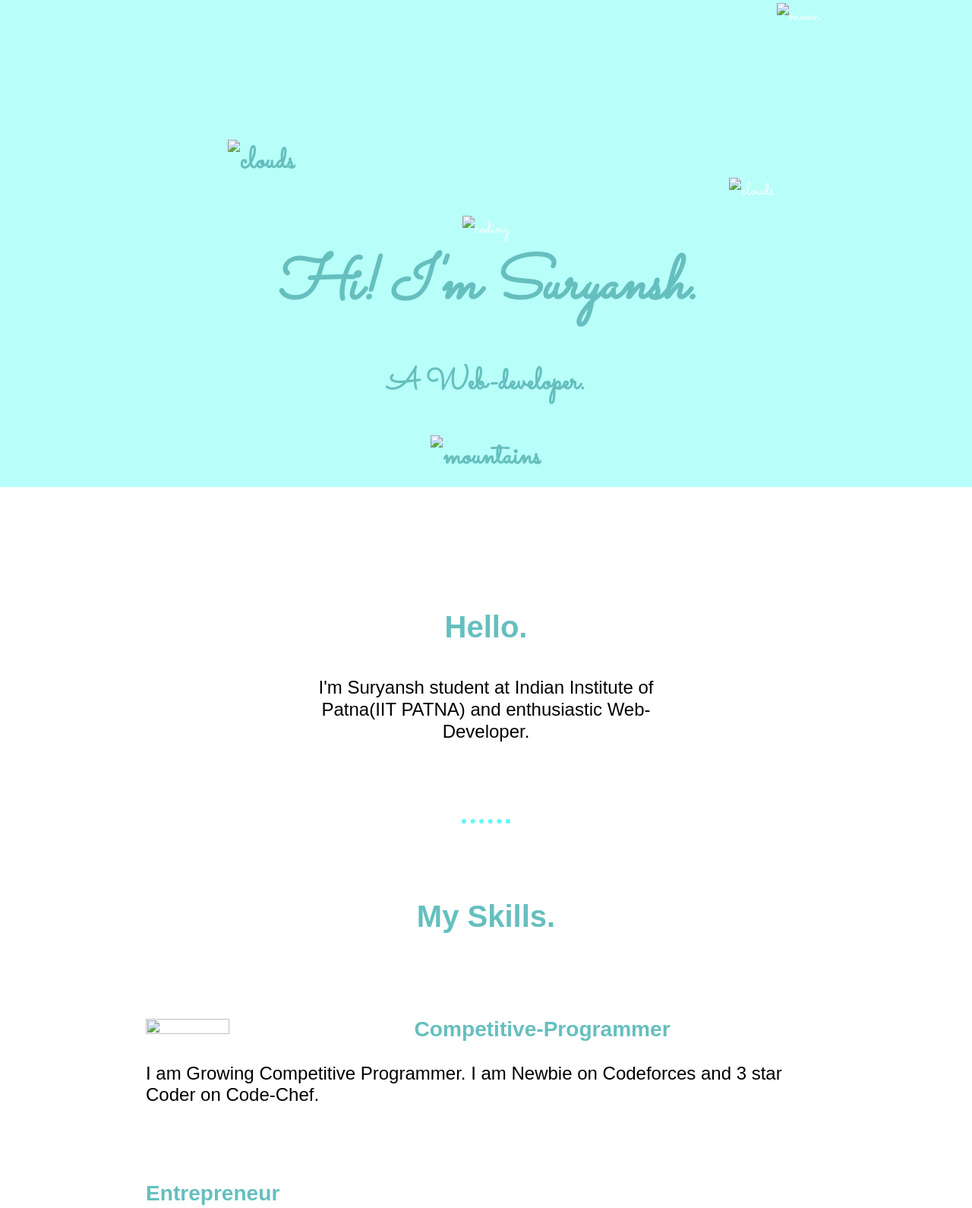
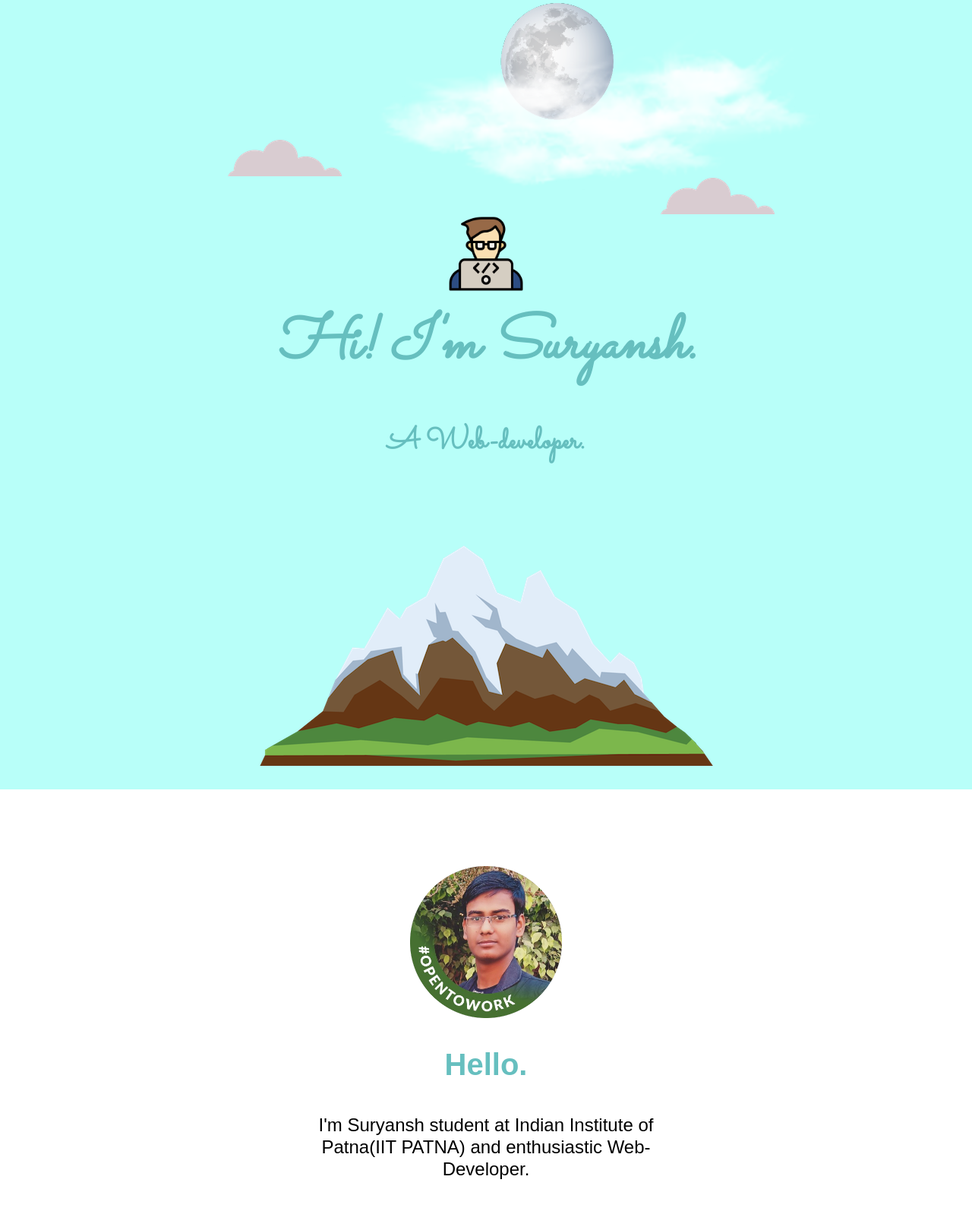
Before and after one commit to Suryanshj45/MY-SITE, a plain HTML site: page index.html in a window 1280 px wide. Shown: the part 16-1606 px from the top of the page at 76% size. Drawn offline with Linux system fonts and the light colour scheme.

Commit message:
Update index.html

```diff
--- a/index.html
+++ b/index.html
@@ -10,17 +10,17 @@
   <body>
 
     <div class="top-container">
-<img class="top-cloud"src="images/cloud.png" alt="clouds">
-<img class="coding" src="images/coding.png" alt="coding">
-<img class="moon" src="images/koon.png" alt="moon">
+<img class="top-cloud"src="cloud.png" alt="clouds">
+<img class="coding" src="coding.png" alt="coding">
+<img class="moon" src="koon.png" alt="moon">
       <h1><em>Hi! I'm Suryansh.</em></h1>
     <h2><p>A Web-developer.</p></h>
-      <img  class="mt" src="images/mountain.png" alt="mountains">
-        <img class="bottom-cloud" src="images/cloud.png" alt="clouds">
+      <img  class="mt" src="mountain.png" alt="mountains">
+        <img class="bottom-cloud" src="cloud.png" alt="clouds">
     </div>
     <div class="middle-container">
       <div class="profile">
-        <img src="images/Suryansh.png" alt="">
+        <img src="Suryansh.png" alt="">
         <h2>Hello.</h2>
         <p class="intro-text">I'm Suryansh student at Indian Institute of Patna(IIT PATNA) and enthusiastic Web-Developer.</p>
       </div>
@@ -28,12 +28,12 @@
       <div class="skills">
         <h2>My Skills.</h2>
         <div class="skill-row">
-          <img  class="Competitive" src="images/competitive.png" alt="">
+          <img  class="Competitive" src="competitive.png" alt="">
           <h3>Competitive-Programmer</h3>
           <p>I am Growing Competitive Programmer. I am Newbie on Codeforces and 3 star Coder on Code-Chef.</p>
         </div>
         <div class="skill-row">
-          <img class="enter" src="images/epr.png" alt="">
+          <img class="enter" src="epr.png" alt="">
           <h3>Entrepreneur</h3>
           <p>I am very much interested in solving problems of the society which can help society. I have some ongoing ideas which I am trying to execute and if they are succesfully executed I would be looking forward to scale it up.</p>
         </div>
```
